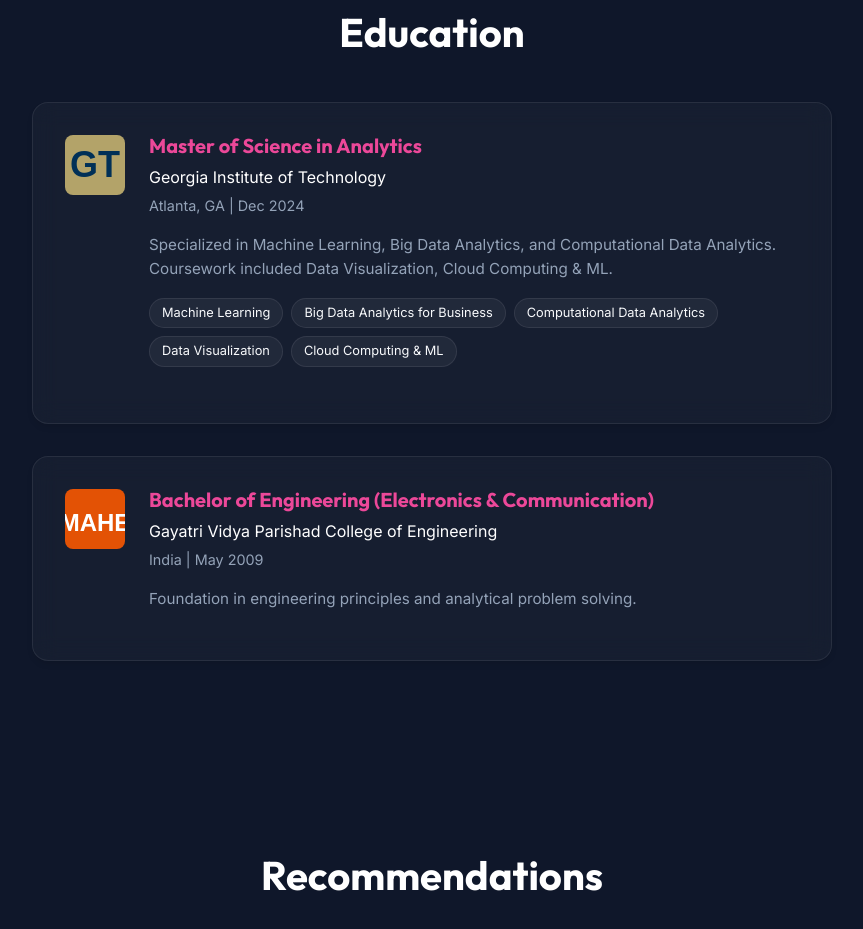
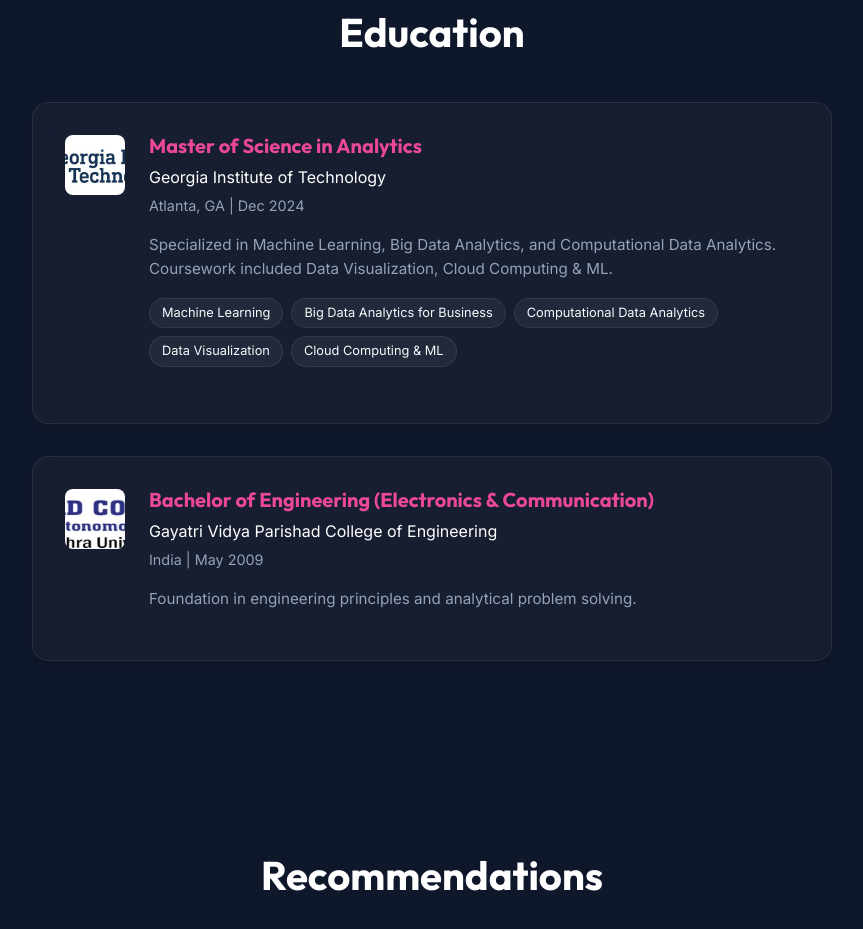
Before and after one commit to arunakgudivada-del/Aruna_website, a React (Vite) app: page / in a window 1280 px wide. Shown: the part 4240-5169 px from the top of the page, without its empty margins (208-1071 px from the left). Built offline with nearby package versions, Linux system fonts and the light colour scheme.

Commit message:
Update Education section with user-provided logos

```diff
--- a/src/data.js
+++ b/src/data.js
@@ -101,7 +101,7 @@
         school: "Georgia Institute of Technology",
         location: "Atlanta, GA",
         year: "Dec 2024",
-        logo: "/gatech.svg",
+        logo: "/gatech.jpg",
         description: "Specialized in Machine Learning, Big Data Analytics, and Computational Data Analytics. Coursework included Data Visualization, Cloud Computing & ML.",
         coursework: ["Machine Learning", "Big Data Analytics for Business", "Computational Data Analytics", "Data Visualization", "Cloud Computing & ML"]
     },
@@ -111,7 +111,7 @@
         school: "Gayatri Vidya Parishad College of Engineering",
         location: "India",
         year: "May 2009",
-        logo: "/manipal.svg",
+        logo: "/gayatri.jpg",
         description: "Foundation in engineering principles and analytical problem solving."
     }
 ];
```
Also changed, not shown: public/gatech.jpg (added), public/gayatri.jpg (added).
